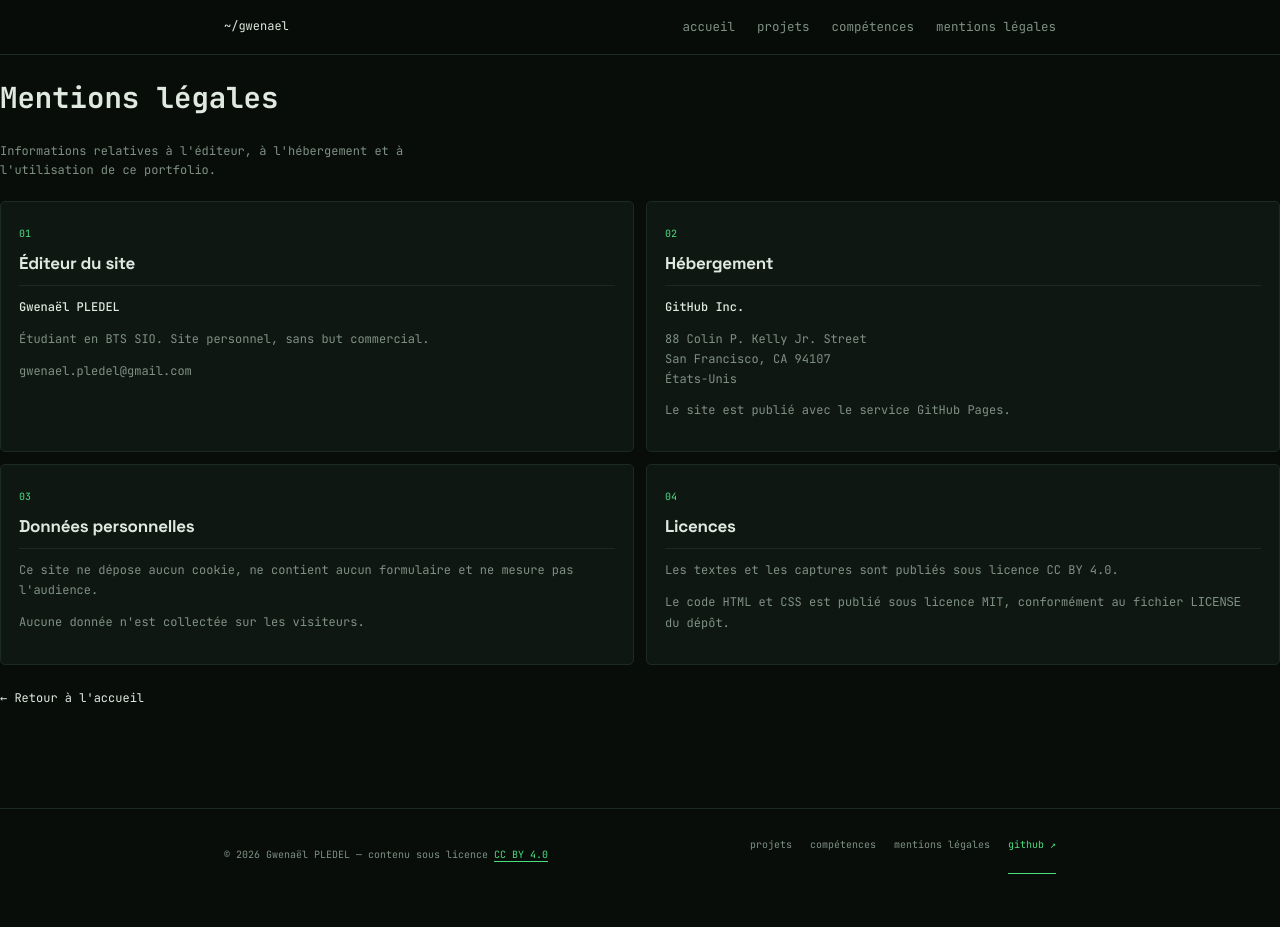
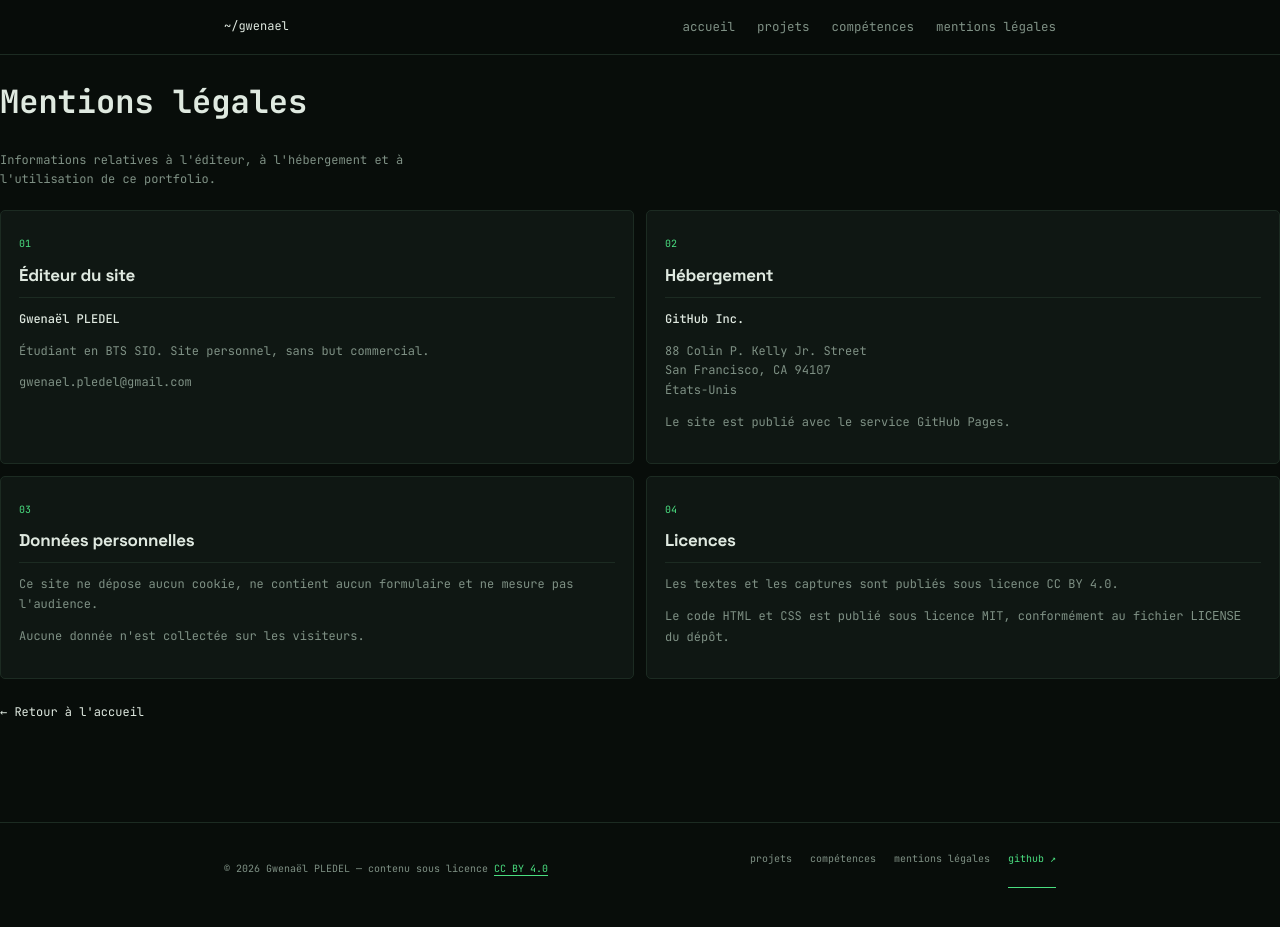
Before and after one commit to vzsca/Portfolio-Gwenael, a Jekyll site: the page built from mentions-legales.md, in a window 1280 px wide and 928 px high. Built offline with Jekyll 4.4.1, drawn with Linux system fonts in a browser that asks for light colours.

Commit message:
Increase body font size from 14.5px to 16px

```diff
--- a/css/style.css
+++ b/css/style.css
@@ -15,7 +15,7 @@
 }
 * { box-sizing: border-box; }
 html { scroll-behavior: smooth; scroll-padding-top: 76px; background: var(--bg); }
-body { margin: 0; background: var(--bg); color: var(--text); font: 14.5px/1.65 var(--mono); -webkit-font-smoothing: antialiased; }
+body { margin: 0; background: var(--bg); color: var(--text); font: 16px/1.65 var(--mono); -webkit-font-smoothing: antialiased; }
 a { color: inherit; text-decoration: none; }
 a:focus-visible { outline: 2px solid var(--green); outline-offset: 4px; }
 .wrap { max-width: 872px; margin: 0 auto; padding: 0 20px; }
```
